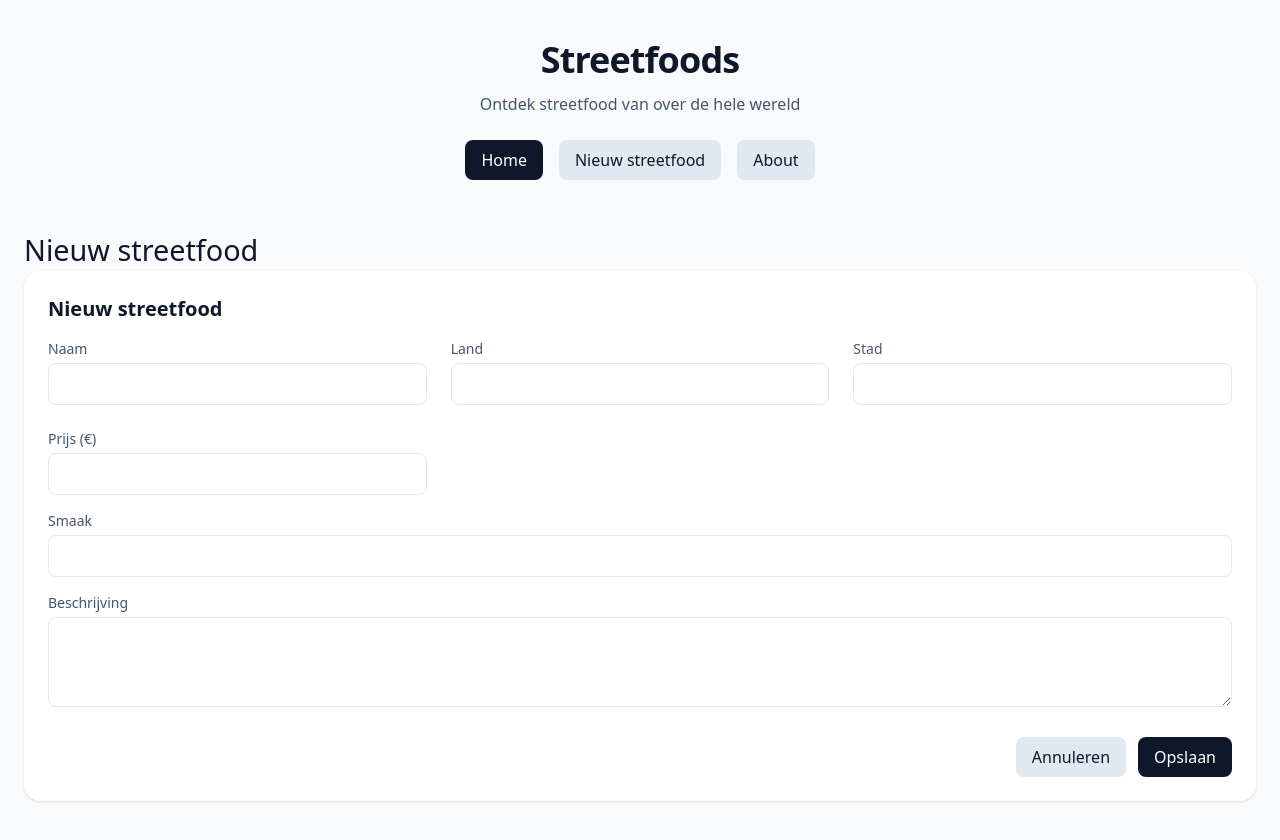
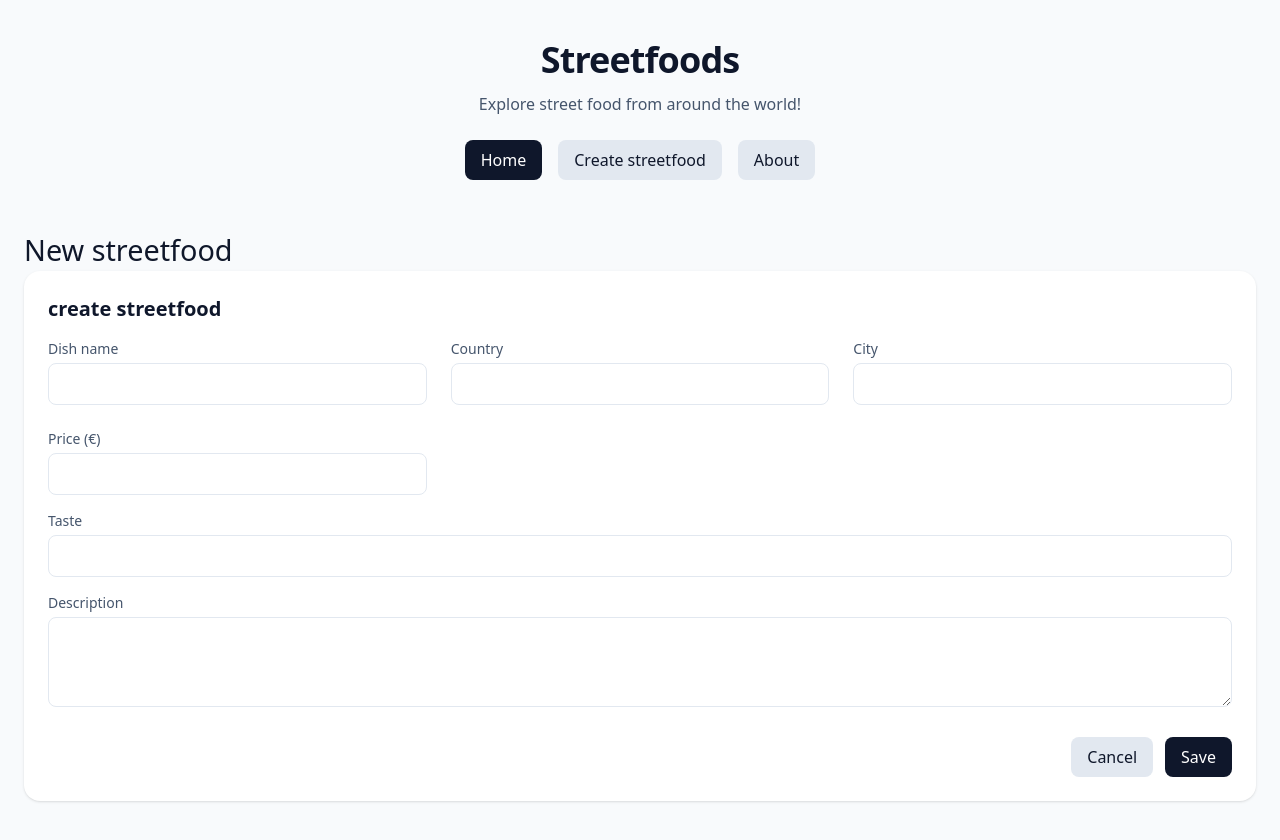
Before and after one commit to AngryPapayah/prg06-front-end-airissa, a React (Vite) app: page /create in a window 1280 px wide. Built offline with nearby package versions, Linux system fonts and the light colour scheme.

Commit message:
Engels geschreven ipv NL

```diff
--- a/src/About.jsx
+++ b/src/About.jsx
@@ -6,8 +6,7 @@ function About() {
             <h2 className="mb-2 text-2xl font-bold text-slate-900">About</h2>
 
             <p className="text-slate-700">
-                Dit is een single page webapplicatie voor mijn Streetfoods RESTful webservice (PRG06).
-                Je kunt items bekijken, toevoegen, aanpassen en verwijderen.
+                A single page about Streetfood
             </p>
 
             <div className="mt-6">
@@ -15,7 +14,7 @@ function About() {
                     to="/"
                     className="inline-block rounded-lg bg-slate-900 px-4 py-2 text-white transition hover:bg-slate-800"
                 >
-                    Terug naar Home
+                    Home
                 </Link>
             </div>
         </section>
--- a/src/Create.jsx
+++ b/src/Create.jsx
@@ -18,7 +18,7 @@ function Create() {
 
     return (
         <>
-            <h2 className="page-title">Nieuw streetfood</h2>
+            <h2 className="page-title">New streetfood</h2>
 
             <StreetfoodForm
                 onSubmit={createItem}
--- a/src/Edit.jsx
+++ b/src/Edit.jsx
@@ -34,12 +34,12 @@ function Edit() {
         navigate(`/streetfoods/${id}`);
     }
 
-    if (loading) return <p>Laden…</p>;
-    if (!item) return <p>Item niet gevonden</p>;
+    if (loading) return <p>Loading…</p>;
+    if (!item) return <p>Item not found</p>;
 
     return (
         <>
-            <h2 className="page-title">Streetfood bewerken</h2>
+            <h2 className="page-title">Streetfood Edit</h2>
 
             <StreetfoodForm
                 initialValues={item}
--- a/src/Home.jsx
+++ b/src/Home.jsx
@@ -22,7 +22,7 @@ function Home() {
             const data = await res.json();
             setItems(Array.isArray(data.items) ? data.items : []);
         } catch {
-            setError("Laden mislukt");
+            setError("Loading failed");
         } finally {
             setLoading(false);
         }
@@ -33,7 +33,7 @@ function Home() {
     }, []);
 
     async function deleteItem(id) {
-        if (!confirm("Weet je het zeker?")) return;
+        if (!confirm("Are you sure to delete?")) return;
         await fetch(`${API}/${id}`, {method: "DELETE"});
         setItems((prev) => prev.filter((i) => (i.id ?? i._id) !== id));
     }
@@ -80,7 +80,7 @@ function Home() {
                 <h2 className="page-title">Streetfoods</h2>
 
                 <Link to="/create" className="btn btn--primary">
-                    + Nieuw streetfood
+                    + New streetfood
                 </Link>
             </div>
 
@@ -88,19 +88,19 @@ function Home() {
             <div className="mb-6 grid gap-3 sm:grid-cols-2">
                 <div>
                     <label className="mb-1 block text-sm text-slate-600">
-                        Zoeken
+                        Search
                     </label>
                     <input
                         value={search}
                         onChange={(e) => setSearch(e.target.value)}
-                        placeholder="Zoek op naam, stad, land, smaak..."
+                        placeholder="Search by name, city, country, taste…"
                         className="w-full rounded-lg border border-slate-200 bg-white px-3 py-2"
                     />
                 </div>
 
                 <div>
                     <label className="mb-1 block text-sm text-slate-600">
-                        Filter op land
+                        Filter by Country
                     </label>
                     <select
                         value={country}
@@ -109,7 +109,7 @@ function Home() {
                     >
                         {countries.map((c) => (
                             <option key={c} value={c}>
-                                {c === "all" ? "Alle landen" : c}
+                                {c === "all" ? "All County" : c}
                             </option>
                         ))}
                     </select>
@@ -117,7 +117,7 @@ function Home() {
             </div>
 
             {/* status */}
-            {loading && <p className="state">Laden…</p>}
+            {loading && <p className="state">Loading…</p>}
             {error && <p className="state state--error">{error}</p>}
 
             {/* ✅ Result count */}
--- a/src/Layout.jsx
+++ b/src/Layout.jsx
@@ -11,7 +11,7 @@ function Layout() {
                     </h1>
 
                     <p className="text-slate-600">
-                        Ontdek streetfood van over de hele wereld
+                        Explore street food from around the world!
                     </p>
 
                     {/* Navigatie */}
@@ -27,7 +27,7 @@ function Layout() {
                             to="/create"
                             className="rounded-lg bg-slate-200 px-4 py-2 text-slate-900 transition hover:bg-slate-300"
                         >
-                            Nieuw streetfood
+                            Create streetfood
                         </Link>
 
                         <Link
--- a/src/StreetfoodDetail.jsx
+++ b/src/StreetfoodDetail.jsx
@@ -13,7 +13,7 @@ function StreetfoodDetail() {
     useEffect(() => {
         // ✅ Guard: geen id = niet fetchen
         if (!id) {
-            setError("Geen geldig ID gevonden in de URL");
+            setError("404 Not Found");
             setLoading(false);
             return;
         }
@@ -28,7 +28,7 @@ function StreetfoodDetail() {
                 });
 
                 if (!res.ok) {
-                    throw new Error("Detail ophalen mislukt");
+                    throw new Error("404 Not Found");
                 }
 
                 const data = await res.json();
@@ -36,7 +36,7 @@ function StreetfoodDetail() {
                 // API kan { item: {...} } of direct {...} teruggeven
                 setItem(data.item ?? data);
             } catch (e) {
-                setError("Detail laden mislukt");
+                setError("404 Not Found");
             } finally {
                 setLoading(false);
             }
@@ -46,7 +46,7 @@ function StreetfoodDetail() {
     }, [id]);
 
     if (loading) {
-        return <p className="text-slate-600">Laden…</p>;
+        return <p className="text-slate-600">Loading…</p>;
     }
 
     if (error) {
@@ -57,7 +57,7 @@ function StreetfoodDetail() {
                     to="/"
                     className="inline-block rounded-lg bg-slate-900 px-4 py-2 text-white"
                 >
-                    Terug naar Home
+                    Home
                 </Link>
             </section>
         );
@@ -86,12 +86,12 @@ function StreetfoodDetail() {
 
             <div className="space-y-4 text-slate-700">
                 <div>
-                    <p className="text-sm font-semibold text-slate-900">Smaak</p>
+                    <p className="text-sm font-semibold text-slate-900">Taste</p>
                     <p>{item.taste}</p>
                 </div>
 
                 <div>
-                    <p className="text-sm font-semibold text-slate-900">Beschrijving</p>
+                    <p className="text-sm font-semibold text-slate-900">Description</p>
                     <p>{item.description}</p>
                 </div>
             </div>
@@ -101,7 +101,7 @@ function StreetfoodDetail() {
                     to="/"
                     className="inline-block rounded-lg bg-slate-900 px-4 py-2 text-white transition hover:bg-slate-800"
                 >
-                    Terug naar Home
+                    Home
                 </Link>
             </div>
         </section>
--- a/src/StreetfoodForm.jsx
+++ b/src/StreetfoodForm.jsx
@@ -31,7 +31,7 @@ function StreetfoodForm({initialValues = {}, onSubmit, onCancel}) {
         required.forEach((field) => {
             const v = values[field];
             if (typeof v !== "string" || v.trim() === "") {
-                nextErrors[field] = "Dit veld is verplicht";
+                nextErrors[field] = "This field is required";
             }
         });
 
@@ -60,12 +60,12 @@ function StreetfoodForm({initialValues = {}, onSubmit, onCancel}) {
     return (
         <form onSubmit={submit} className="rounded-2xl bg-white p-6 shadow-sm">
             <h2 className="mb-4 text-xl font-bold text-slate-900">
-                {initialValues?.id || initialValues?._id ? "Streetfood bewerken" : "Nieuw streetfood"}
+                {initialValues?.id || initialValues?._id ? "Streetfood edit" : "create streetfood"}
             </h2>
 
             <div className="grid grid-cols-1 gap-4 sm:grid-cols-2">
                 <div>
-                    <label className="mb-1 block text-sm text-slate-600">Naam</label>
+                    <label className="mb-1 block text-sm text-slate-600">Dish name</label>
                     <input
                         name="name"
                         value={form.name}
@@ -77,7 +77,7 @@ function StreetfoodForm({initialValues = {}, onSubmit, onCancel}) {
                 </div>
 
                 <div>
-                    <label className="mb-1 block text-sm text-slate-600">Land</label>
+                    <label className="mb-1 block text-sm text-slate-600">Country</label>
                     <input
                         name="country"
                         value={form.country}
@@ -89,7 +89,7 @@ function StreetfoodForm({initialValues = {}, onSubmit, onCancel}) {
                 </div>
 
                 <div>
-                    <label className="mb-1 block text-sm text-slate-600">Stad</label>
+                    <label className="mb-1 block text-sm text-slate-600">City</label>
                     <input
                         name="city"
                         value={form.city}
@@ -101,7 +101,7 @@ function StreetfoodForm({initialValues = {}, onSubmit, onCancel}) {
                 </div>
 
                 <div>
-                    <label className="mb-1 block text-sm text-slate-600">Prijs (€)</label>
+                    <label className="mb-1 block text-sm text-slate-600">Price (€)</label>
                     <input
                         name="price"
                         type="number"
@@ -115,7 +115,7 @@ function StreetfoodForm({initialValues = {}, onSubmit, onCancel}) {
             </div>
 
             <div className="mt-4">
-                <label className="mb-1 block text-sm text-slate-600">Smaak</label>
+                <label className="mb-1 block text-sm text-slate-600">Taste</label>
                 <input
                     name="taste"
                     value={form.taste}
@@ -127,7 +127,7 @@ function StreetfoodForm({initialValues = {}, onSubmit, onCancel}) {
             </div>
 
             <div className="mt-4">
-                <label className="mb-1 block text-sm text-slate-600">Beschrijving</label>
+                <label className="mb-1 block text-sm text-slate-600">Description</label>
                 <textarea
                     name="description"
                     value={form.description}
@@ -143,10 +143,10 @@ function StreetfoodForm({initialValues = {}, onSubmit, onCancel}) {
 
             <div className="mt-6 flex justify-end gap-3">
                 <button type="button" onClick={onCancel} className="rounded-lg bg-slate-200 px-4 py-2">
-                    Annuleren
+                    Cancel
                 </button>
                 <button type="submit" className="rounded-lg bg-slate-900 px-4 py-2 text-white">
-                    Opslaan
+                    Save
                 </button>
             </div>
         </form>
--- a/src/StreetfoodsItem.jsx
+++ b/src/StreetfoodsItem.jsx
@@ -25,7 +25,7 @@ function StreetfoodsItem({item, onDelete}) {
                         className="btn btn--primary"
                         onClick={(e) => e.stopPropagation()}
                     >
-                        Bewerken
+                        Edit
                     </Link>
 
                     {/* 🗑️ DELETE */}
@@ -37,7 +37,7 @@ function StreetfoodsItem({item, onDelete}) {
                             onDelete();
                         }}
                     >
-                        Verwijderen
+                        Delete
                     </button>
                 </div>
             </div>
```
